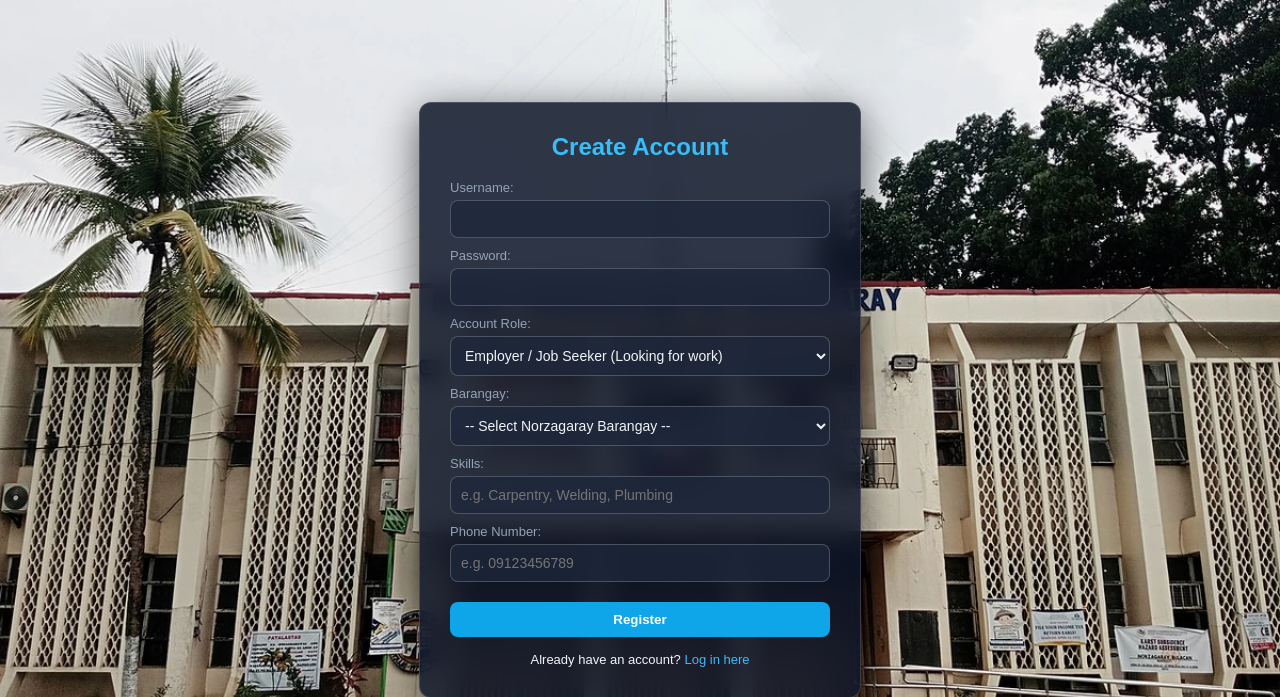
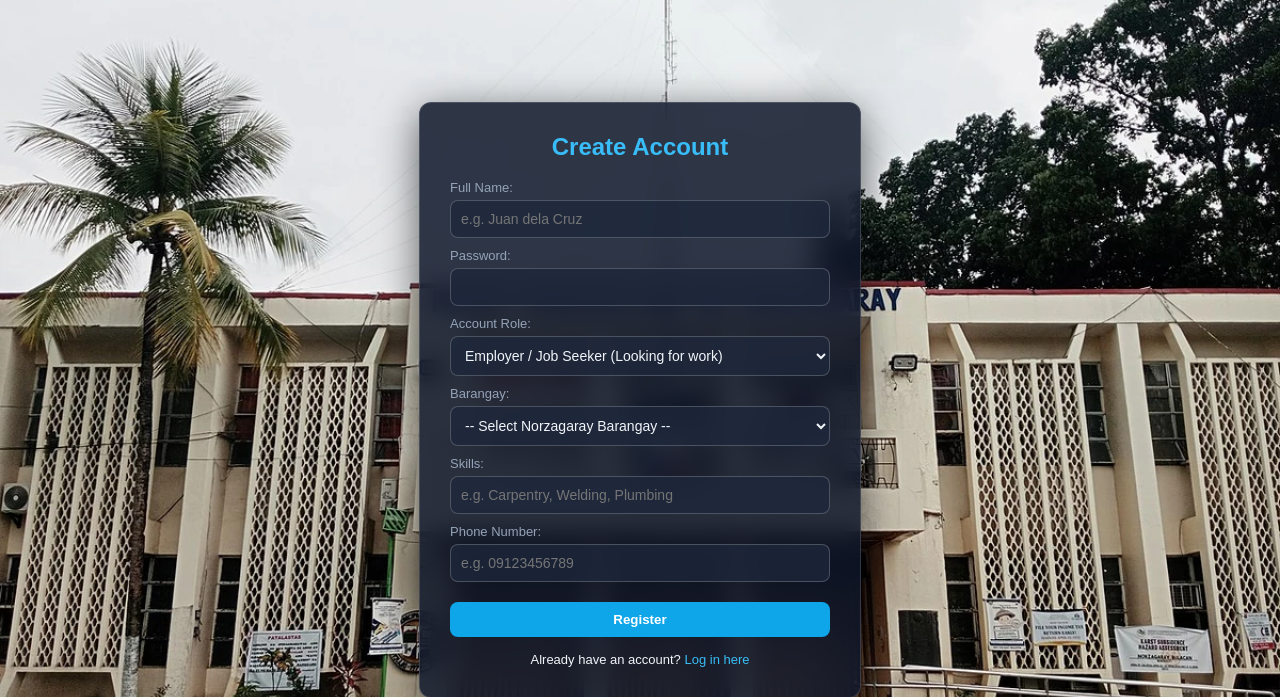
Before and after one commit to dizonej72-gif/nozagaray_skills, a Flask app: page /register in a window 1280 px wide. Shown: the top 697 px of the page. Run offline with Flask 3, Linux system fonts and the light colour scheme.

Commit message:
Update register.html

```diff
--- a/templates/register.html
+++ b/templates/register.html
@@ -41,6 +41,7 @@
             margin-top: 20px; transition: background 0.2s;
         }
         .btn:hover { background: #0284c7; }
+        .error { color: #f87171; font-size: 12px; text-align: center; margin-bottom: 10px; background: rgba(239, 68, 68, 0.1); padding: 8px; border-radius: 6px; }
         .login-link { text-align: center; margin-top: 15px; font-size: 13px; }
         .login-link a { color: #38bdf8; text-decoration: none; }
         .login-link a:hover { text-decoration: underline; }
@@ -50,10 +51,15 @@
 
     <div class="register-card">
         <h2>Create Account</h2>
+
+        {% if error %}
+            <p class="error">{{ error }}</p>
+        {% endif %}
+
         <form action="/register" method="POST">
 
-            <label>Username:</label>
-            <input type="text" name="username" required autocomplete="off">
+            <label>Full Name:</label>
+            <input type="text" name="username" placeholder="e.g. Juan dela Cruz" required autocomplete="off">
 
             <label>Password:</label>
             <input type="password" name="password" required>
@@ -74,14 +80,14 @@
                     <option value="Bigte">Bigte</option>
                     <option value="Bitungol">Bitungol</option>
                     <option value="Friendship Village Resources (FVR)">Friendship Village Resources (FVR)</option>
-                    <option value="Norzagaray Poblacion">Norzagaray Poblacion</option>
                     <option value="Matictic">Matictic</option>
                     <option value="Minuyan">Minuyan</option>
+                    <option value="Norzagaray Poblacion">Norzagaray Poblacion</option>
                     <option value="Partida">Partida</option>
                     <option value="Pinagtulayan">Pinagtulayan</option>
+                    <option value="Poblacion">Poblacion</option>
                     <option value="San Mateo">San Mateo</option>
                     <option value="Tigbe">Tigbe</option>
-                    <option value="Towerville">Towerville</option>
                 </select>
 
                 <label>Skills:</label>
```
